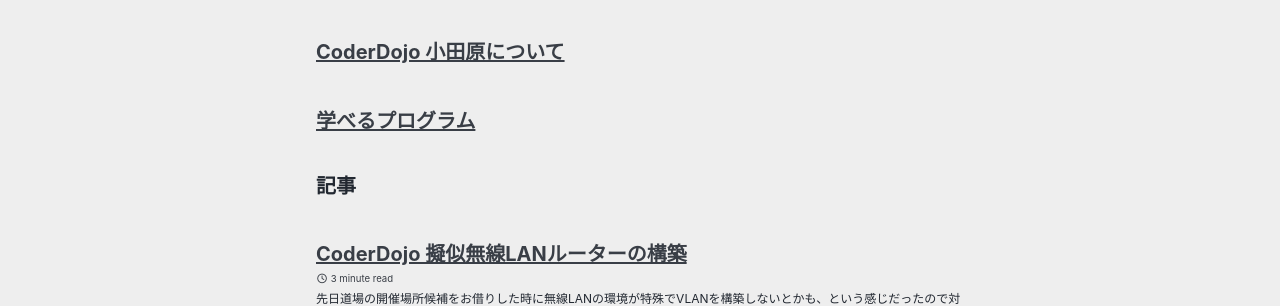
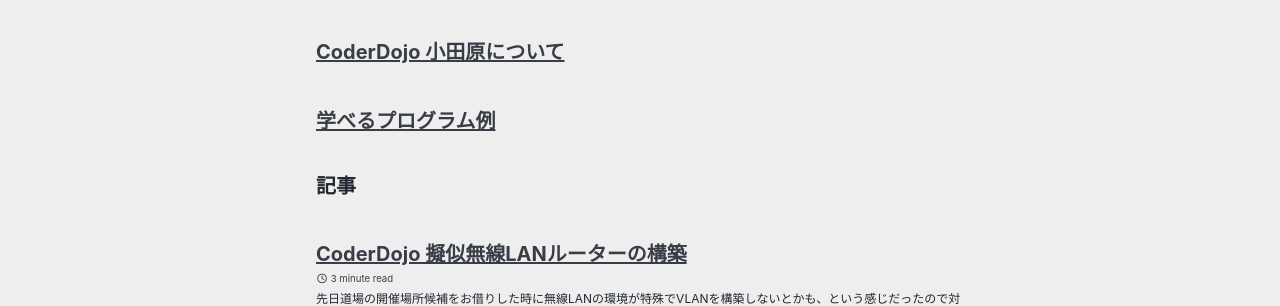
Before and after one commit to CoderDojo-Odawara/coderdojo-odawara.github.io, a Jekyll site: the page built from _pages/sitemap.md, in a window 1280 px wide. Shown: the part 245-551 px from the top of the page. Built offline with Jekyll 4.4.1, drawn with Linux system fonts in a browser that asks for light colours; cached includes are drawn as plain includes; a script that is not in the unit is left out.

Commit message:
programs.md を更新

```diff
--- a/_pages/programs.md
+++ b/_pages/programs.md
@@ -1,6 +1,6 @@
 ---
-layout: splash
-title: 学べるプログラム
+layout: home
+title: 学べるプログラム例
 permalink: /programs/
 last_modified_at: 2025-02-24
 toc: true
```
